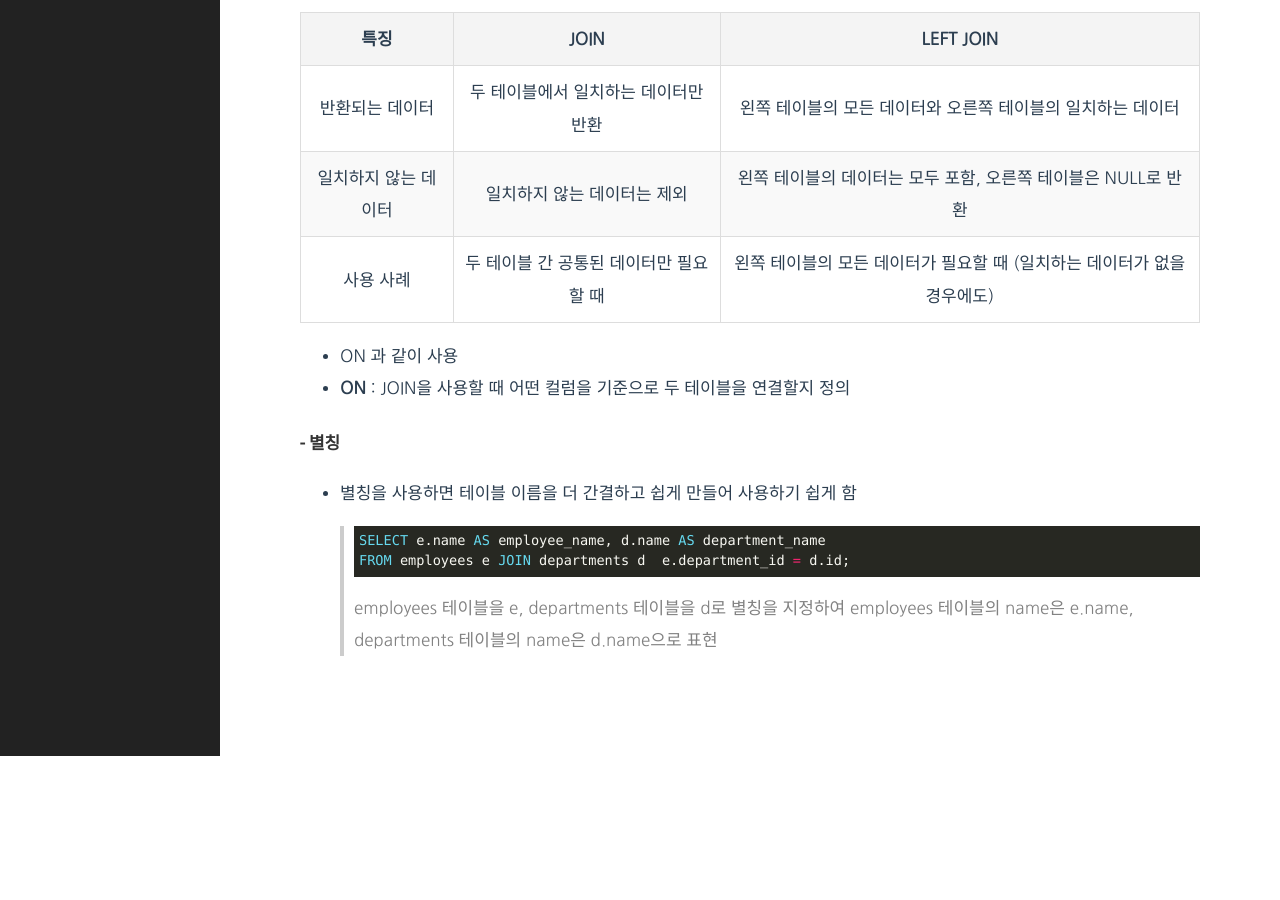
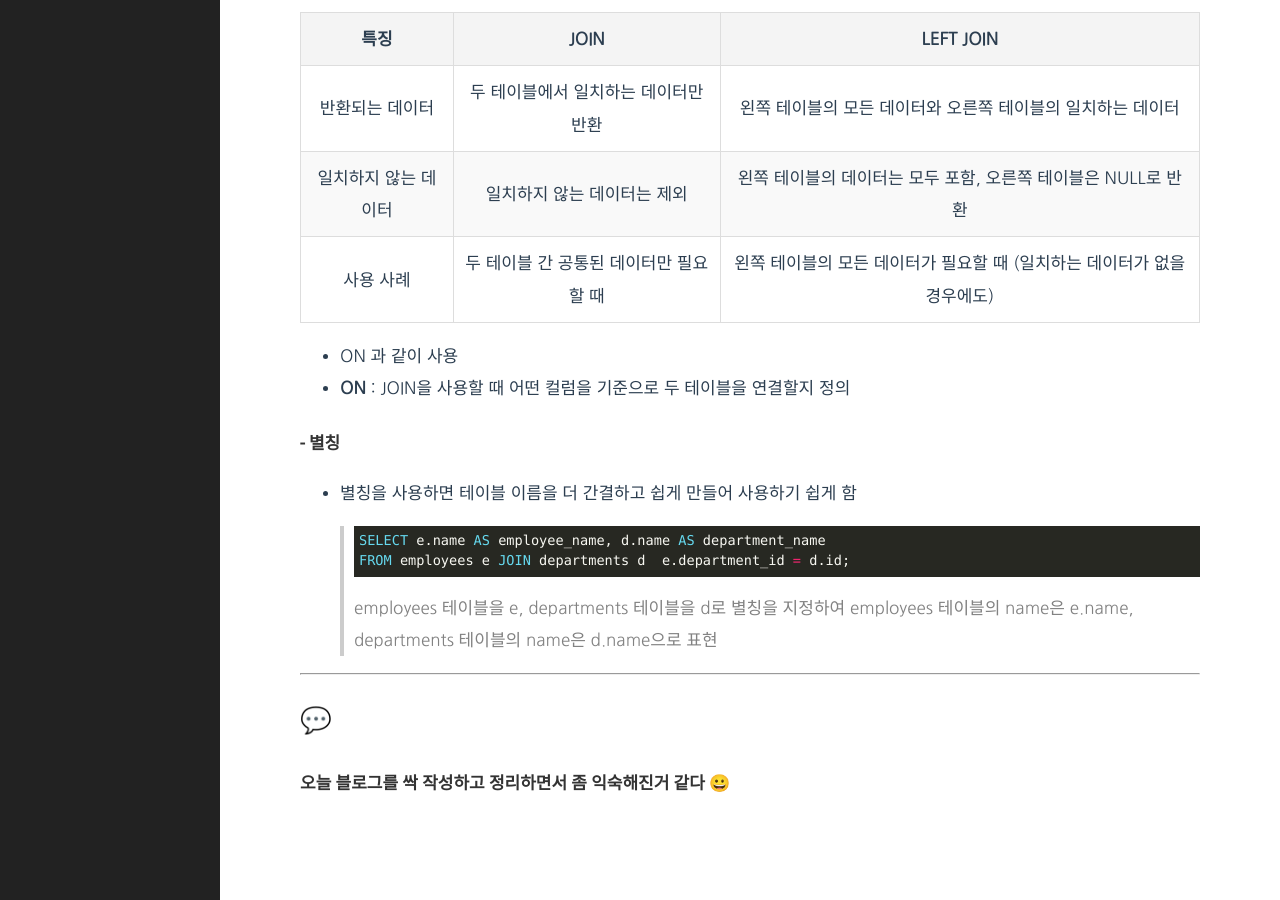
Before and after one commit to s-woni/s-woni.github.io, a Jekyll site: the page built from _posts/2025-01-16-til.md, in a window 1280 px wide and 900 px high, scrolled down 884 px. Built offline with Jekyll 4.4.1, drawn with Linux system fonts in a browser that asks for light colours; before the commit the page ends 1640 px from its top, so only the background shows below that.

Commit message:
Update 2025-01-16-til.md

````diff
--- a/_posts/2025-01-16-til.md
+++ b/_posts/2025-01-16-til.md
@@ -47,3 +47,9 @@ FROM employees e JOIN departments d  e.department_id = d.id;
 ```
 employees 테이블을 e, departments 테이블을 d로 별칭을 지정하여
 employees 테이블의 name은 e.name, departments 테이블의 name은 d.name으로 표현
+
+---
+
+## 💬
+
+#### 오늘 블로그를 싹 작성하고 정리하면서 좀 익숙해진거 같다 😀
````
